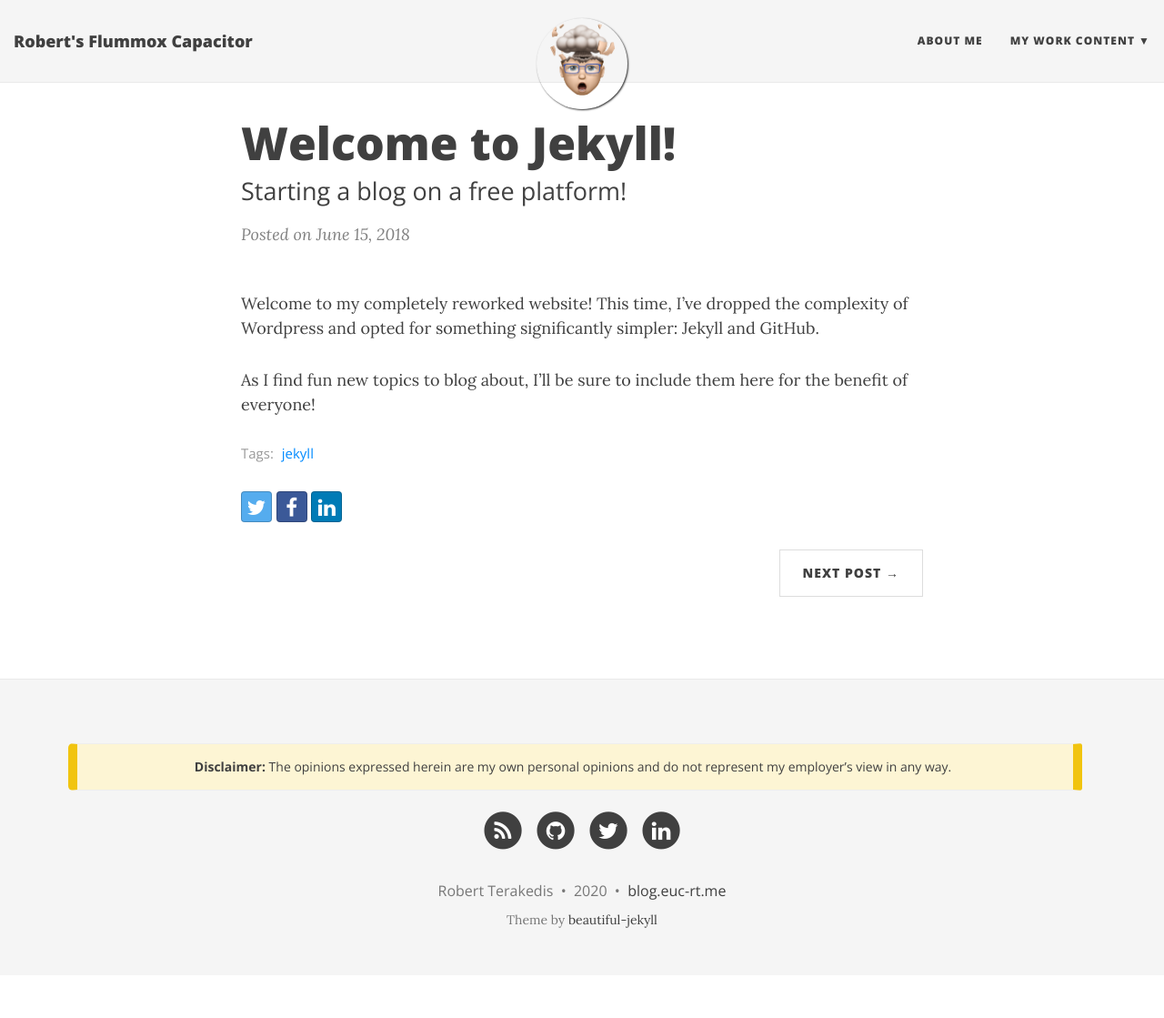
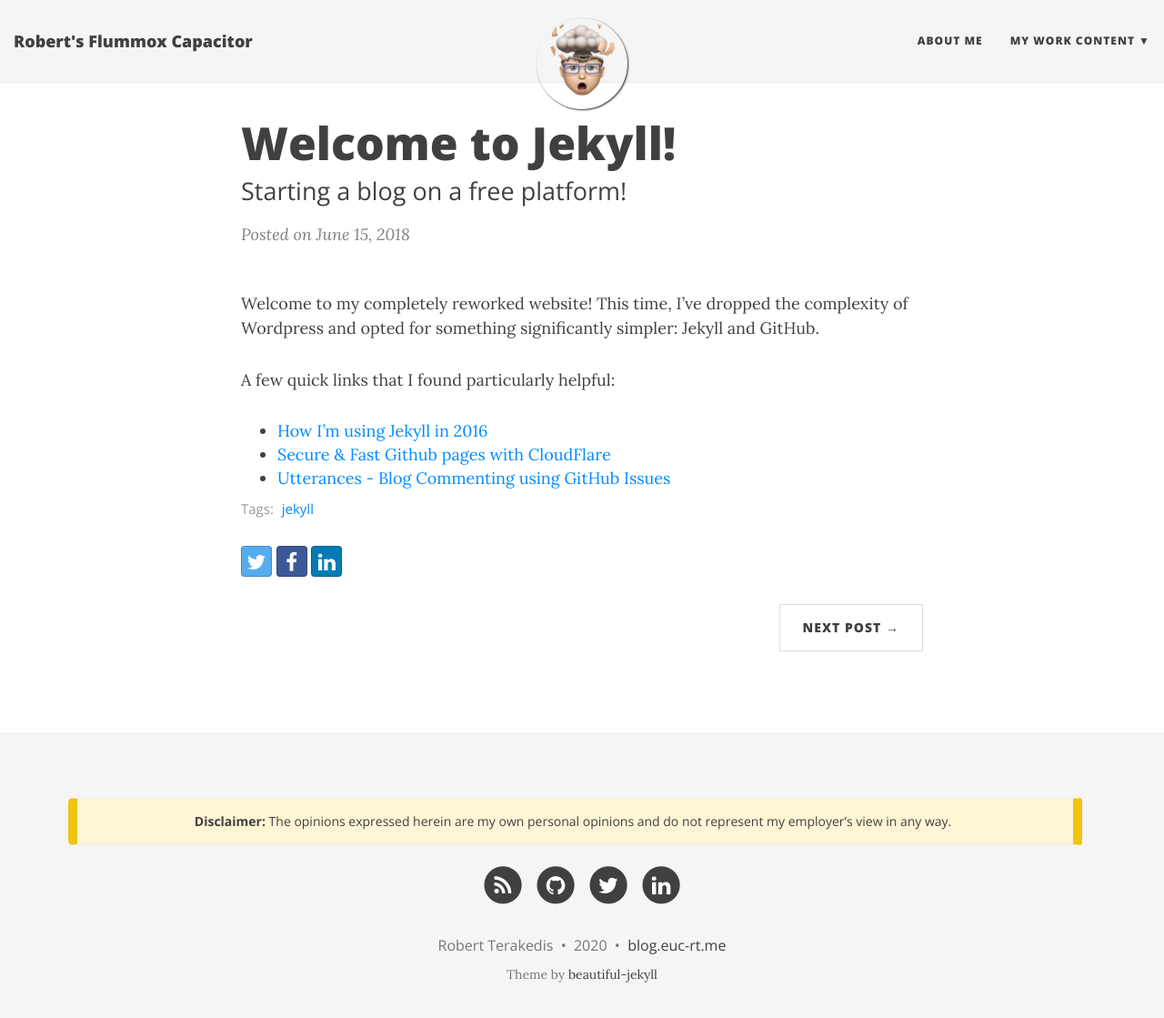
Before and after one commit to rterakedis/rterakedis.github.io, a Jekyll site: the page built from _posts/2018-06-15-welcome-to-jekyll.markdown, in a window 1280 px wide and 1132 px high. Shown: the top 1119 px of the window at 91% size. Built offline with Jekyll 4.4.1, drawn with Linux system fonts in a browser that asks for light colours; nearby versions of some CDN libraries; comment, search, counter and statistics services are not loaded.

Commit message:
Updates to some layout and adding comments
Signed-off-by: Robert Terakedis <rterakedis@vmware.com>

```diff
--- a/_config.yml
+++ b/_config.yml
@@ -20,7 +20,7 @@
 
 # List of links in the navigation bar
 navbar-links:
-  About Me: "aboutme"
+  About Me: "about"
   My Work Content:
       - VMware EUC TechZone: "https://techzone.vmware.com/users/robert-terakedis"
       - VMware Tech Network: "https://communities.vmware.com/people/rterakedis/activity"
@@ -200,6 +200,8 @@
   - README.md
   - Vagrantfile
 
+include: ["_pages"]
+
 # prose.io config
 prose:
   rooturl: '_posts'
--- a/_layouts/post.html
+++ b/_layouts/post.html
@@ -65,6 +65,14 @@
         {% endif %}
       </ul>
 
+      <script src="https://utteranc.es/client.js"
+        repo="rterakedis/rterakedis.github.io"
+        issue-term="pathname"
+        label="comments"
+        theme="github-light"
+        crossorigin="anonymous"
+        async>
+      </script>
       {% if page.comments %}
         <div class="disqus-comments">
           {% include disqus.html %}
--- a/_posts/2018-06-15-welcome-to-jekyll.markdown
+++ b/_posts/2018-06-15-welcome-to-jekyll.markdown
@@ -8,4 +8,7 @@
 
 Welcome to my completely reworked website!  This time, I've dropped the complexity of Wordpress and opted for something significantly simpler:  Jekyll and GitHub.
 
-As I find fun new topics to blog about, I'll be sure to include them here for the benefit of everyone!
+A few quick links that I found particularly helpful:
+* [How I'm using Jekyll in 2016](https://mademistakes.com/articles/using-jekyll-2016/#fn-2)
+* [Secure & Fast Github pages with CloudFlare](https://blog.cloudflare.com/secure-and-fast-github-pages-with-cloudflare/)
+* [Utterances - Blog Commenting using GitHub Issues](https://utteranc.es/)
```
Also changed, not shown: about.md (renamed from aboutme.md).
